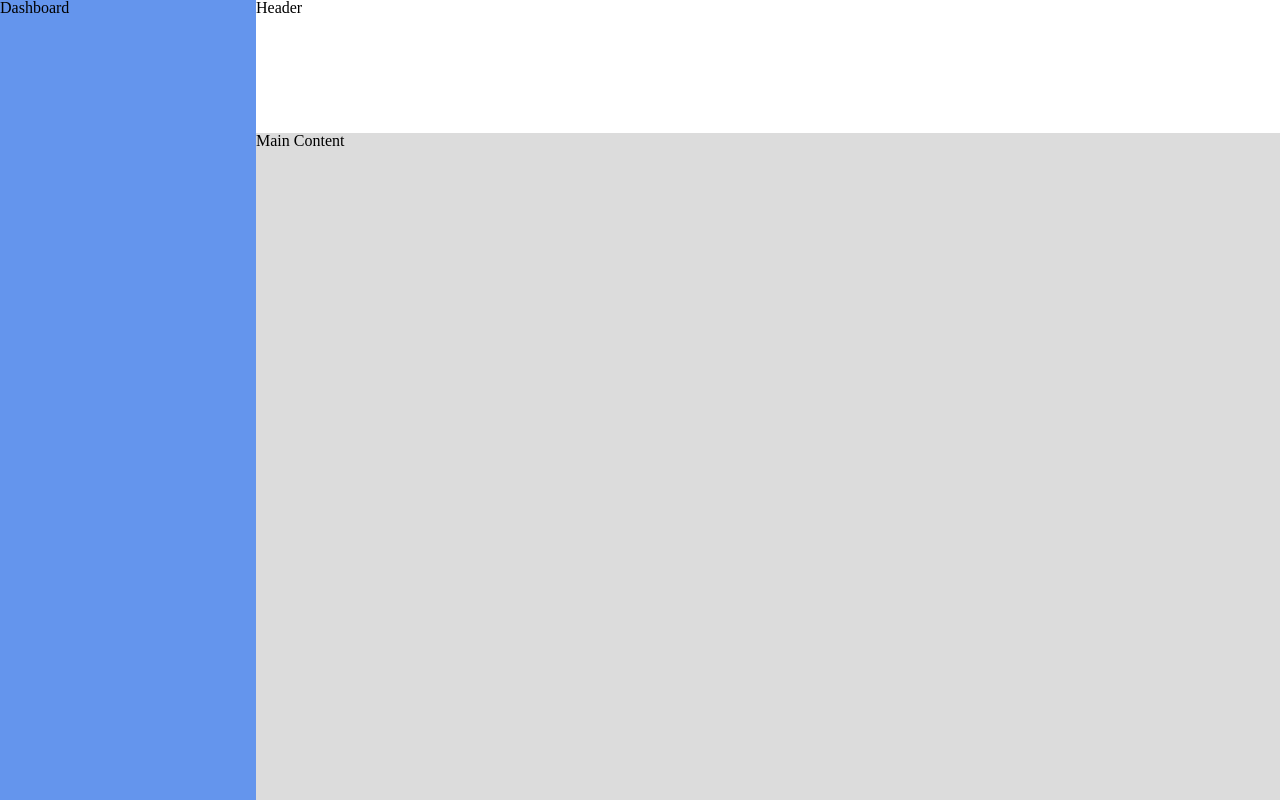
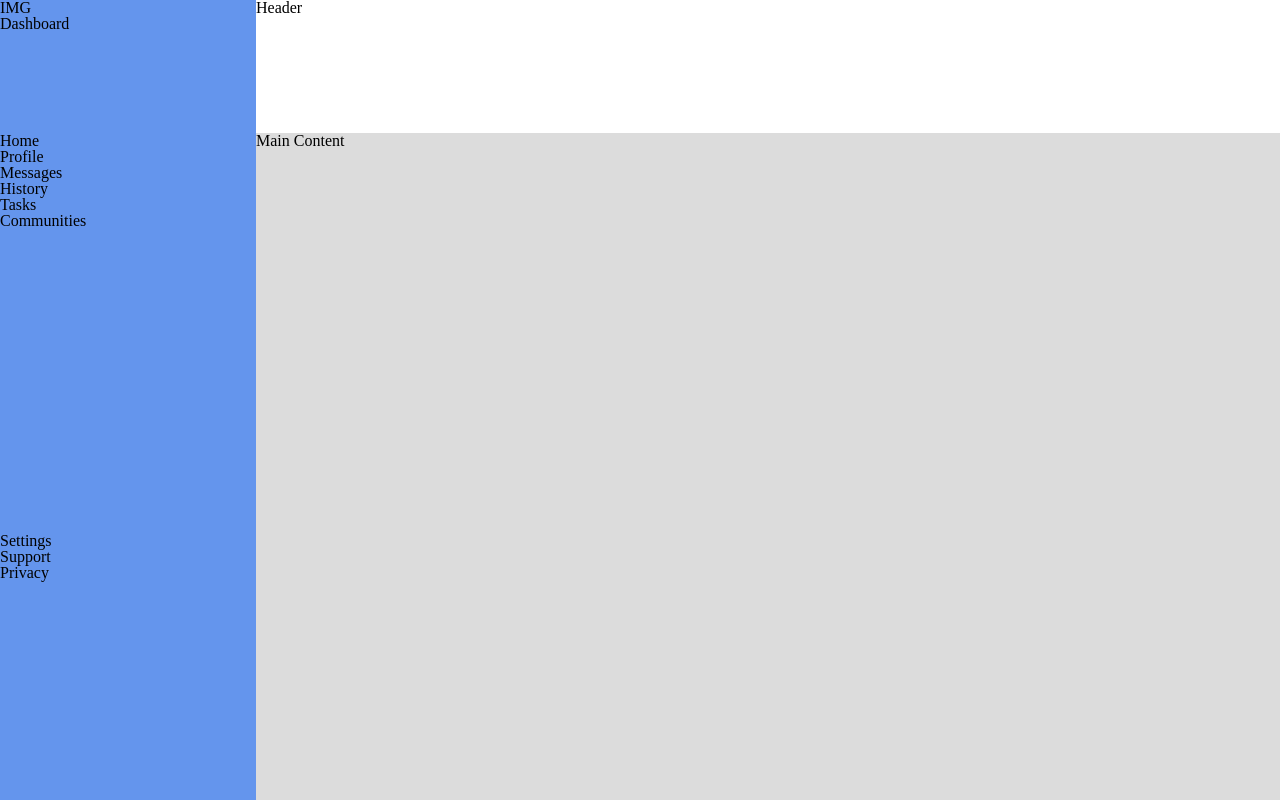
Before and after one commit to caseyrunn/grid, a plain HTML site: page index.html in a window 1280 px wide. Drawn offline with Linux system fonts and the light colour scheme.

Commit message:
Set up sidebar grid

```diff
--- a/index.html
+++ b/index.html
@@ -7,7 +7,32 @@
     <link rel="stylesheet" href="styles.css">
 </head>
 <body>
-    <div class="sidebar">Dashboard</div>
+    <div class="sidebar">
+        <div class="sidebar-top">
+            <p>IMG</p>
+            <h1>Dashboard</h1>
+        </div>
+
+        <div class="sidebar-middle">
+            <ul>
+                <li>Home</li>
+                <li>Profile</li>
+                <li>Messages</li>
+                <li>History</li>
+                <li>Tasks</li>
+                <li>Communities</li>
+            </ul>
+        </div>
+
+        <div class="sidebar-bottom">
+            <ul>
+                <li>Settings</li>
+                <li>Support</li>
+                <li>Privacy</li>
+            </ul>
+        </div>
+    </div>
+
     <div class="header">Header</div>
     <div class="main-content">Main Content</div>
 </body>
--- a/styles.css
+++ b/styles.css
@@ -63,6 +63,8 @@ body {
 .sidebar {
     grid-area: 1 / 1 / 3 / 2;
     background-color: cornflowerblue;
+    display: grid;
+    grid-template-rows: 1fr 3fr 2fr;
 }
 
 .header {
```
